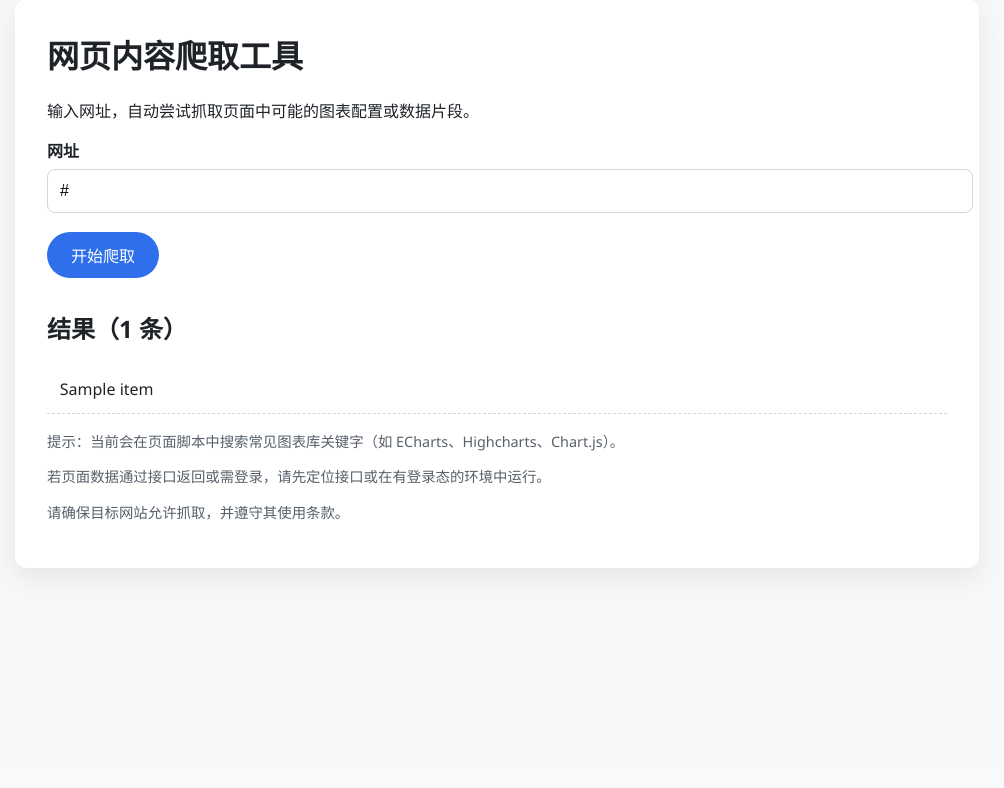
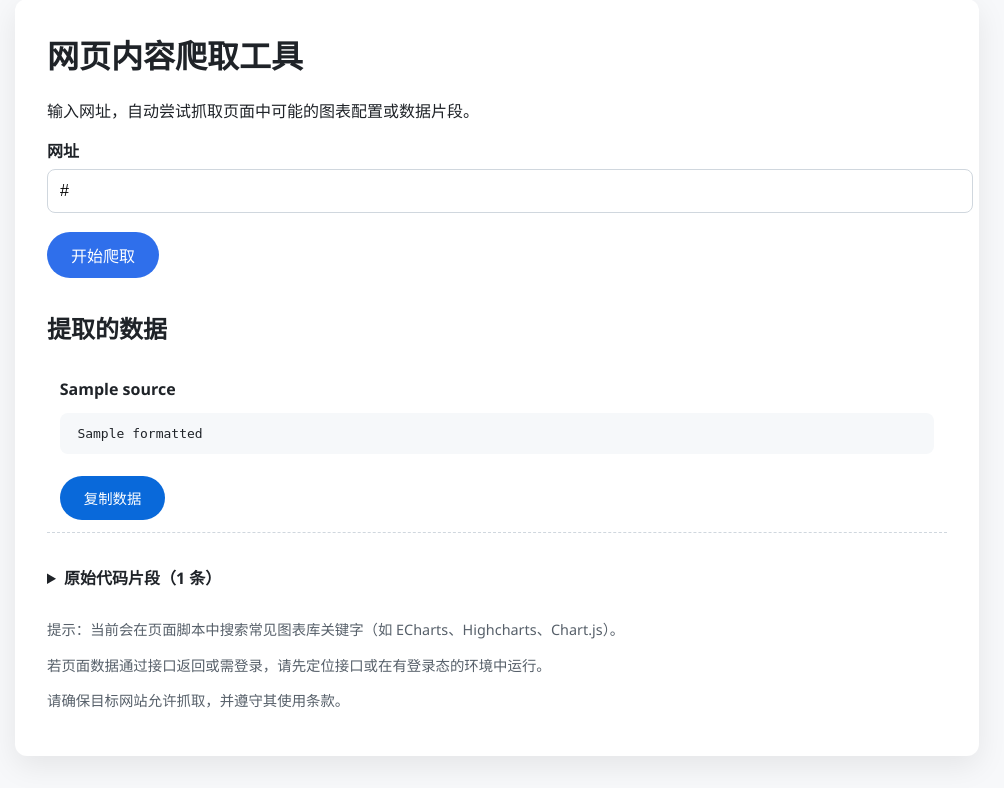
Before and after one commit to hhannahbone-commits/Learning, a Flask app: template templates/index.html in a window 1280 px wide. Shown: the part 33-821 px from the top of the page, without its empty margins (143-1147 px from the left). Before the commit the page ends 607 px from the top, so only its background shows below. Run offline with Flask 3, Linux system fonts and the light colour scheme; the template is opened without the code that fills it: most values are stand-ins (such as "Sample title", 1, 10 or a date in 2020).

Commit message:
Extract chart data from scripts

```diff
--- a/app.py
+++ b/app.py
@@ -1,3 +1,6 @@
+from dataclasses import dataclass
+import json
+import re
 from urllib.parse import urlparse
 
 from bs4 import BeautifulSoup
@@ -10,6 +13,7 @@ DEFAULT_TIMEOUT = 20
 MAX_RESULTS = 50
 MAX_TEXT_LENGTH = 2000
 SCRIPT_SCAN_LIMIT = 20000
+MAX_DATA_SOURCES = 30
 
 
 CHART_KEYWORDS = (
@@ -23,6 +27,71 @@ CHART_KEYWORDS = (
     "dataset",
 )
 
+DATA_PATTERN = re.compile(
+    r"(?P<key>series|dataset|datasets|xAxis|yAxis|values|labels)\s*:\s*(?P<value>[\[{])",
+    re.IGNORECASE,
+)
+
+
+@dataclass
+class DataSource:
+    label: str
+    value: str
+    formatted: str | None
+
+
+def _find_balanced_block(text: str, start_index: int) -> tuple[str, int] | None:
+    stack = []
+    in_string = False
+    string_char = ""
+    escape = False
+
+    for index in range(start_index, len(text)):
+        char = text[index]
+        if escape:
+            escape = False
+            continue
+        if char == "\\":
+            escape = True
+            continue
+        if in_string:
+            if char == string_char:
+                in_string = False
+            continue
+        if char in ("'", '"'):
+            in_string = True
+            string_char = char
+            continue
+        if char in "[{":
+            stack.append(char)
+        elif char in "]}":
+            if not stack:
+                break
+            opener = stack.pop()
+            if (opener == "[" and char != "]") or (opener == "{" and char != "}"):
+                break
+            if not stack:
+                return text[start_index : index + 1], index + 1
+    return None
+
+
+def _normalize_to_json(raw: str) -> str | None:
+    cleaned = raw.strip()
+    try:
+        json.loads(cleaned)
+        return json.dumps(json.loads(cleaned), ensure_ascii=False, indent=2)
+    except json.JSONDecodeError:
+        pass
+
+    normalized = cleaned.replace("'", '"')
+    normalized = normalized.replace("undefined", "null").replace("NaN", "null")
+    normalized = normalized.replace("true", "true").replace("false", "false")
+    try:
+        parsed = json.loads(normalized)
+        return json.dumps(parsed, ensure_ascii=False, indent=2)
+    except json.JSONDecodeError:
+        return None
+
 
 def normalize_url(raw_url: str) -> str:
     parsed = urlparse(raw_url)
@@ -31,9 +100,10 @@ def normalize_url(raw_url: str) -> str:
     return raw_url
 
 
-def extract_chart_data(html: str) -> list[str]:
+def extract_chart_data(html: str) -> tuple[list[DataSource], list[str]]:
     soup = BeautifulSoup(html, "html.parser")
-    results: list[str] = []
+    data_sources: list[DataSource] = []
+    raw_snippets: list[str] = []
 
     for script in soup.find_all("script"):
         content = script.string or ""
@@ -42,12 +112,28 @@ def extract_chart_data(html: str) -> list[str]:
         lowered = content.lower()
         if any(keyword in lowered for keyword in CHART_KEYWORDS):
             snippet = " ".join(content.split())
-            results.append(snippet[:SCRIPT_SCAN_LIMIT])
+            raw_snippets.append(snippet[:SCRIPT_SCAN_LIMIT])
 
-    return results[:MAX_RESULTS]
+            for match in DATA_PATTERN.finditer(content):
+                key = match.group("key")
+                block = _find_balanced_block(content, match.start("value"))
+                if not block:
+                    continue
+                value = block[0].strip()
+                formatted = _normalize_to_json(value)
+                label = f"{key} 数据"
+                data_sources.append(
+                    DataSource(label=label, value=value[:MAX_TEXT_LENGTH], formatted=formatted)
+                )
+                if len(data_sources) >= MAX_DATA_SOURCES:
+                    break
+        if len(data_sources) >= MAX_DATA_SOURCES:
+            break
+
+    return data_sources, raw_snippets[:MAX_RESULTS]
 
 
-def scrape_content(url: str) -> list[str]:
+def scrape_content(url: str) -> tuple[list[DataSource], list[str]]:
     headers = {"User-Agent": "Mozilla/5.0"}
     response = requests.get(url, headers=headers, timeout=DEFAULT_TIMEOUT)
     response.raise_for_status()
@@ -58,18 +144,21 @@ def scrape_content(url: str) -> list[str]:
 def index():
     data = {
         "url": "",
-        "results": [],
+        "data_sources": [],
+        "raw_snippets": [],
         "error": "",
+        "searched": False,
     }
 
     if request.method == "POST":
+        data["searched"] = True
         data["url"] = request.form.get("url", "").strip()
         if not data["url"]:
             data["error"] = "请输入网址。"
         else:
             try:
                 target_url = normalize_url(data["url"])
-                data["results"] = scrape_content(target_url)
+                data["data_sources"], data["raw_snippets"] = scrape_content(target_url)
                 data["url"] = target_url
             except requests.RequestException as exc:
                 data["error"] = f"请求失败：{exc}"
--- a/templates/index.html
+++ b/templates/index.html
@@ -59,6 +59,22 @@
         padding: 0.8rem;
         border-bottom: 1px dashed #d0d7de;
       }
+      pre {
+        background: #f6f8fa;
+        padding: 0.8rem;
+        border-radius: 8px;
+        overflow-x: auto;
+      }
+      .copy-button {
+        margin-top: 0.6rem;
+        background: #0969da;
+        font-size: 0.9rem;
+      }
+      details summary {
+        cursor: pointer;
+        font-weight: 600;
+        margin-bottom: 0.8rem;
+      }
       .note {
         margin-top: 1rem;
         color: #57606a;
@@ -94,13 +110,34 @@
       <div class="error">{{ error }}</div>
       {% endif %}
 
-      {% if results %}
       <div class="results">
-        <h2>结果（{{ results|length }} 条）</h2>
-        {% for item in results %}
-        <div class="result-item">{{ item }}</div>
+        <h2>提取的数据</h2>
+        {% if data_sources %}
+        {% for source in data_sources %}
+        <div class="result-item">
+          <div><strong>{{ source.label }}</strong></div>
+          {% if source.formatted %}
+          <pre><code class="data-block">{{ source.formatted }}</code></pre>
+          {% else %}
+          <pre><code class="data-block">{{ source.value }}</code></pre>
+          {% endif %}
+          <button class="copy-button" type="button">复制数据</button>
+        </div>
         {% endfor %}
+        {% elif searched %}
+        <div class="result-item">未找到可识别的图表数据。</div>
+        {% endif %}
       </div>
+
+      {% if raw_snippets %}
+      <details class="results">
+        <summary>原始代码片段（{{ raw_snippets|length }} 条）</summary>
+        {% for item in raw_snippets %}
+        <div class="result-item">
+          <pre><code>{{ item }}</code></pre>
+        </div>
+        {% endfor %}
+      </details>
       {% endif %}
 
       <div class="note">
@@ -109,5 +146,21 @@
         <p>请确保目标网站允许抓取，并遵守其使用条款。</p>
       </div>
     </div>
+    <script>
+      document.querySelectorAll(".copy-button").forEach((button) => {
+        button.addEventListener("click", () => {
+          const code = button.parentElement.querySelector(".data-block");
+          if (!code) {
+            return;
+          }
+          navigator.clipboard.writeText(code.textContent || "").then(() => {
+            button.textContent = "已复制";
+            setTimeout(() => {
+              button.textContent = "复制数据";
+            }, 1200);
+          });
+        });
+      });
+    </script>
   </body>
 </html>
```
Also changed, not shown: docs/scrape-app.md (+2 -2 lines).
